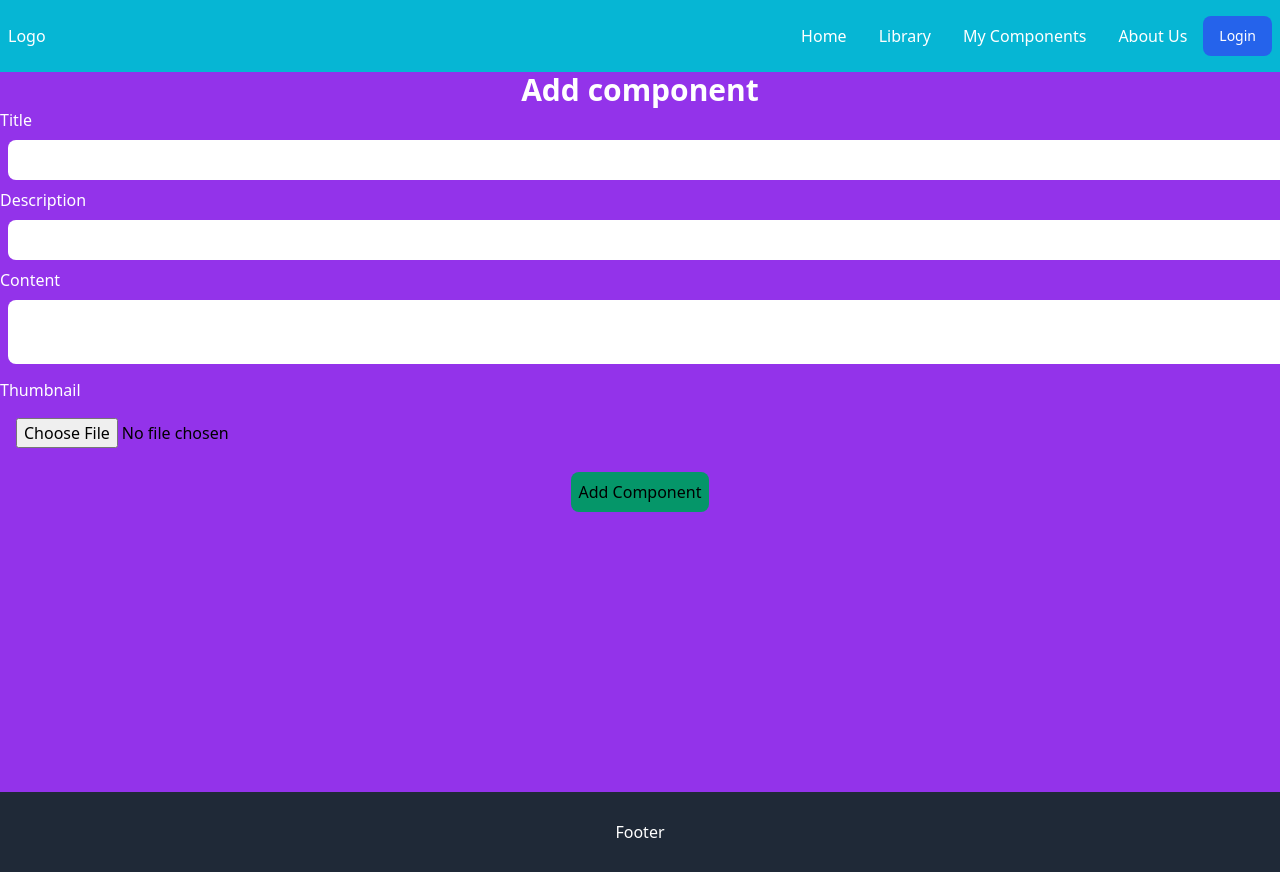
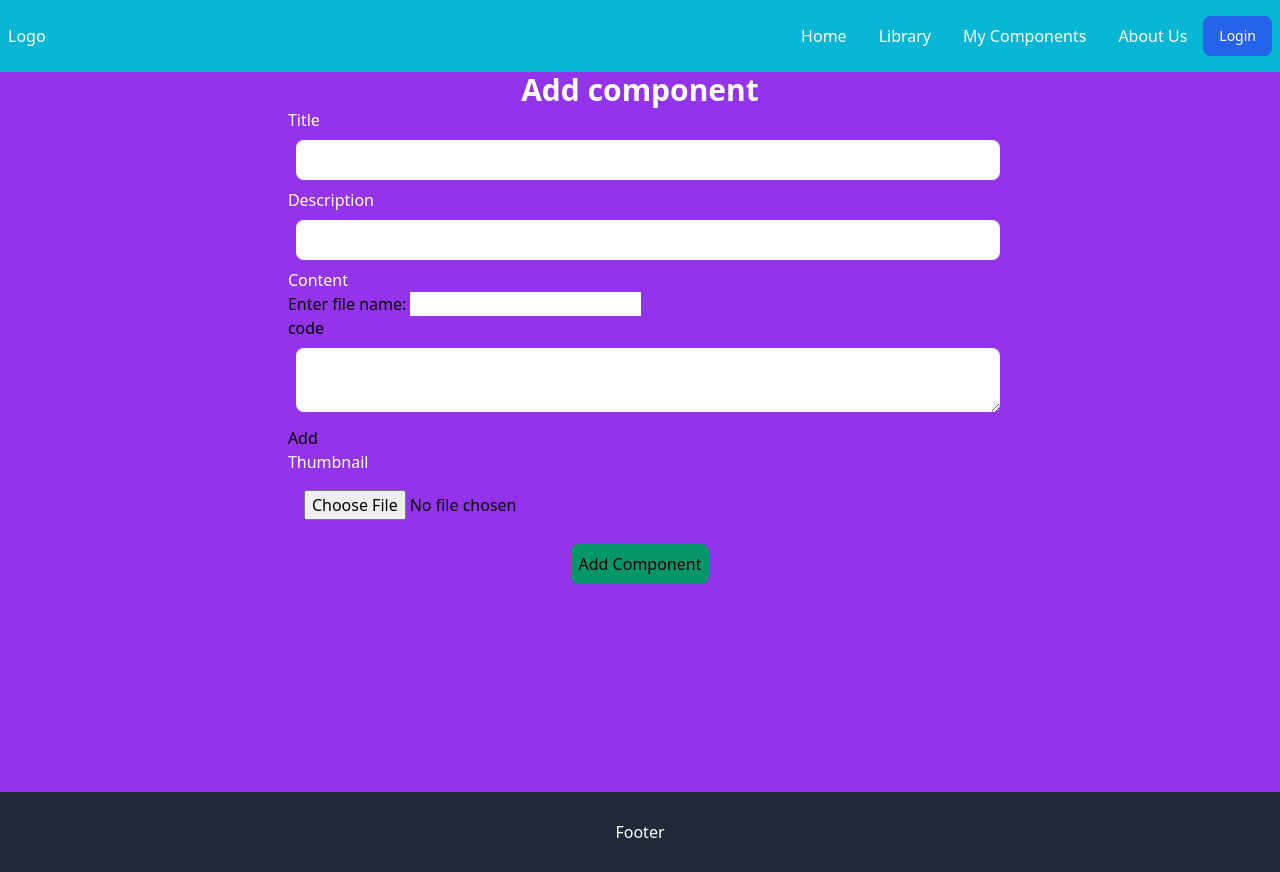
Before and after one commit to MohitGupta12/Code-Library, a Next.js app: page /component/add in a window 1280 px wide. Built offline with nearby package versions, Linux system fonts and the light colour scheme; no server answers.

Commit message:
added feature of add multiple files in component

```diff
--- a/models/posts.js
+++ b/models/posts.js
@@ -1,6 +1,7 @@
-import mongoose,{ Schema } from "mongoose";
+import mongoose, { Schema } from "mongoose";
 
-const postSchema = new Schema({
+const postSchema = new Schema(
+  {
     title: {
       type: String,
       required: true,
@@ -9,18 +10,20 @@ const postSchema = new Schema({
       type: String,
       required: true,
     },
-    content: {
-        type: String,
+    content: [{
+        fileName:String,
+        code:String
+    }],
+    user: {
+      type: Schema.Types.ObjectId,
+      ref: "user", // Reference to the User model
       required: true,
     },
-    user: {
-        type: Schema.Types.ObjectId,
-        ref: 'user', // Reference to the User model
-        required: true
+  },
+  {
+    timestamps: true,
   }
-},{
-        timestamps: true,
-});
+);
 
 const Post = mongoose.models.post || mongoose.model("post", postSchema);
 
--- a/src/app/api/post/route.js
+++ b/src/app/api/post/route.js
@@ -5,9 +5,11 @@ import { NextResponse } from "next/server";
 
 
 export async function POST(request) {
-    const { title, desc, content, user } = await request.json();
+    const { title, desc,content ,user } = await request.json();
     await connectMongoDB();
-    await Post.create({ title, desc, content, user});
+
+
+    await Post.create({ title, desc,content, user});
     return NextResponse.json({ message: "Post created successfully" }, { status: 201 });
 }
 
--- a/src/app/component/add/page.jsx
+++ b/src/app/component/add/page.jsx
@@ -1,12 +1,40 @@
-"use client"
-import React, { useState, useEffect } from 'react';
-import axios from 'axios';
+"use client";
+import React, { useState, useEffect } from "react";
+import axios from "axios";
+
+// ading dynamic input
 
 const AddComponent = () => {
+  const [inputs, setInputs] = useState([{ fileName: "", code: "" }]);
+  const [data, setData] = useState({
+    title: "",
+    desc: "",
+    content: [],
+    user: "",
+  });
+  const handleAddInput = () => {
+    setInputs([...inputs, { fileName: "", code: "" }]);
+  };
+
+  const handleChange = (event, index) => {
+    let { name, value } = event.target;
+    let onChangeValue = [...inputs];
+    onChangeValue[index][name] = value;
+
+    setInputs(onChangeValue);
+
+    setData({ ...data, content: inputs });
+  };
+
+  const handleDeleteInput = (index) => {
+    const newArray = [...inputs];
+    newArray.splice(index, 1);
+    setInputs(newArray);
+    setData({ ...data, content: inputs });
+  };
+
   const [selectedImage, setSelectedImage] = useState(null);
   const [userId, setUserId] = useState("");
-    const [data, setData] = useState({title: "",desc: "",content: "", user: ""})
-
 
   useEffect(() => {
     const getUserData = async () => {
@@ -33,16 +61,17 @@ const AddComponent = () => {
       title: data.title,
       desc: data.desc,
       content: data.content,
-            user: userId
+      user: userId,
     };
-        setData(newData)
+    setData(newData);
     console.log(newData);
     await axios.post("/api/post", newData);
+
     setData({
       title: "",
       desc: "",
-            content: "",
-        })
+      content: [],
+    });
   };
 
   return (
@@ -53,18 +82,51 @@ const AddComponent = () => {
           <label className="text-white"> Title</label>
           <input
             value={data.title}
-                        onChange = {(e) => setData({...data, title: e.target.value})}
-                        type="text" className="m-2 p-2 w-full rounded-lg" />
+            onChange={(e) => setData({ ...data, title: e.target.value })}
+            type="text"
+            className="m-2 p-2 w-full rounded-lg"
+          />
           <label className="text-white">Description</label>
           <input
-                        value = {data.desc}
-                        onChange = {(e) => setData({...data, desc: e.target.value})}
-                        type="text" className="m-2 p-2 w-full rounded-lg" />
+            value={data.desc}
+            onChange={(e) => setData({ ...data, desc: e.target.value })}
+            type="text"
+            className="m-2 p-2 w-full rounded-lg"
+          />
           <label className="text-white">Content</label>
+          <div className="container">
+            {inputs.map((item, index) => (
+              <div className="input_container" key={index}>
+                <label htmlFor="fileName">Enter file name: </label>
+                <input
+                  name="fileName"
+                  type="text"
+                  id="fileName"
+                  value={item.fileName}
+                  onChange={(event) => handleChange(event, index)}
+                />
+                <br />
+                <label htmlFor="code"> code</label>
+
                 <textarea
-                        value = {data.content}
-                        onChange = {(e) => setData({...data, content: e.target.value})}
-                        className="m-2 p-2 w-full rounded-lg" />
+                  name="code"
+                  id="code"
+                  value={item.code}
+                  onChange={(event) => handleChange(event, index)}
+                  className="m-2 p-2 w-full rounded-lg"
+                />
+                {inputs.length > 1 && (
+                  <button onClick={() => handleDeleteInput(index)}>
+                    Delete
+                  </button>
+                )}
+                {index === inputs.length - 1 && (
+                  <button onClick={() => handleAddInput()}>Add</button>
+                )}
+              </div>
+            ))}
+          </div>
+
           <label className="text-white">Thumbnail</label>
           <input
             type="file"
@@ -72,10 +134,19 @@ const AddComponent = () => {
             onChange={handleImageChange}
           />
           {selectedImage && (
-                        <img src={selectedImage} alt="preview" className="w-90 h-60 rounded-lg border-black border-[2px]" />
+            <img
+              src={selectedImage}
+              alt="preview"
+              className="w-90 h-60 rounded-lg border-black border-[2px]"
+            />
           )}
         </form>
-                <button onClick={handleSubmit} className="m-2 p-2 w-fit rounded-lg bg-emerald-600">Add Component</button>
+        <button
+          onClick={handleSubmit}
+          className="m-2 p-2 w-fit rounded-lg bg-emerald-600"
+        >
+          Add Component
+        </button>
       </div>
     </div>
   );
--- /dev/null
+++ b/src/app/component/detail/page.jsx
@@ -0,0 +1,20 @@
+"use client";
+import React, { useState } from "react";
+
+import { useRouter } from 'next/navigation'; // Importing router from next/navigation
+
+
+const detail = () => {
+
+
+  return (
+    <div className="flex justify-start items-center flex-col w-screen bg-purple-600 h-[90vh]">
+      <h1 className="text-3xl font-bold text-white">Add component</h1>
+      <div className="flex__center flex-col">
+
+      </div>
+    </div>
+  );
+};
+
+export default detail;
--- a/src/app/component/page.jsx
+++ b/src/app/component/page.jsx
@@ -1,14 +1,18 @@
 "use client";
-import React from 'react';
-import getUser  from "@/hooks/getUser";
-import { useEffect, useState } from 'react';
-import axios from 'axios';
+import React from "react";
+import getUser from "@/hooks/getUser";
+import { useEffect, useState } from "react";
+import axios from "axios";
 import { useRouter } from "next/navigation";
-
+import Link from "next/link";
 const MyComponent = () => {
   const router = useRouter();
-  const [user, setUser] = useState({username: "default", email: "default email", role: "default role"});
-  const [postsList, setPostsList] = useState([])
+  const [user, setUser] = useState({
+    username: "default",
+    email: "default email",
+    role: "default role",
+  });
+  const [postsList, setPostsList] = useState([]);
 
   useEffect(() => {
     const getUserData = async () => {
@@ -22,9 +26,18 @@ const MyComponent = () => {
 
   return (
     <div className="flex justify-start items-center flex-col w-screen bg-blue-600 h-[90vh]">
-      <h1 className="text-3xl font-bold text-white">Welcome, {user.username}</h1>
+      <h1 className="text-3xl font-bold text-white">
+        Welcome, {user.username}
+      </h1>
       <div className="flex__center flex-col">
-        <button onClick={() => {router.push("/component/add")}} className="m-2 p-2 w-fit rounded-lg bg-green-300">Add Component</button>
+        <button
+          onClick={() => {
+            router.push("/component/add");
+          }}
+          className="m-2 p-2 w-fit rounded-lg bg-green-300"
+        >
+          Add Component
+        </button>
         <div className="flex flex-col">
           <ul>
             {
@@ -40,24 +53,26 @@ const MyComponent = () => {
               //     </li>
               //   )
               // })
-
             }
-            {postsList.filter(post => post.user === user._id).map((post, index) => {
+            {postsList
+              .filter((post) => post.user === user._id)
+              .map((post, index) => {
                 return (
                   <li>
                     <div key={index} className="bg-teal-300 p-2 m-2 rounded-lg">
                       <h1>{post.title}</h1>
                       <p>{post.desc}</p>
-                    <p>{post.content}</p>
+
                     </div>
+
                   </li>
-              )
+                );
               })}
           </ul>
         </div>
       </div>
     </div>
   );
-}
+};
 
-export default MyComponent
+export default MyComponent;
```
Lines whose indentation alone changed are shown as unchanged.
